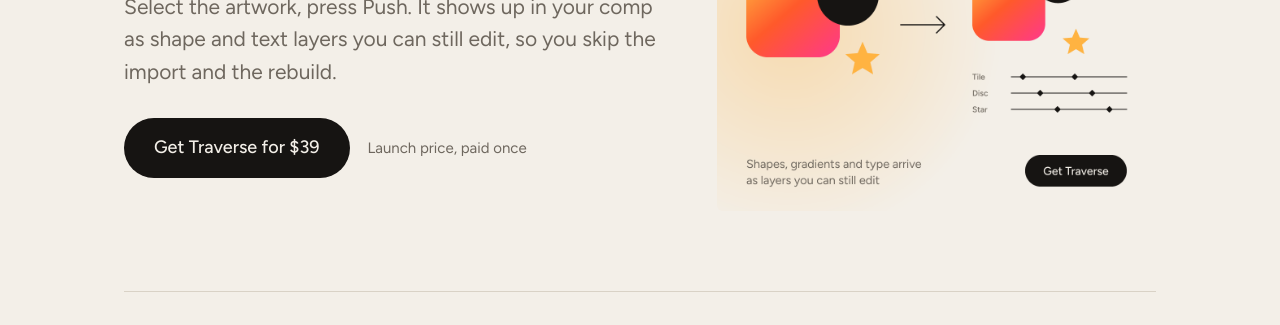
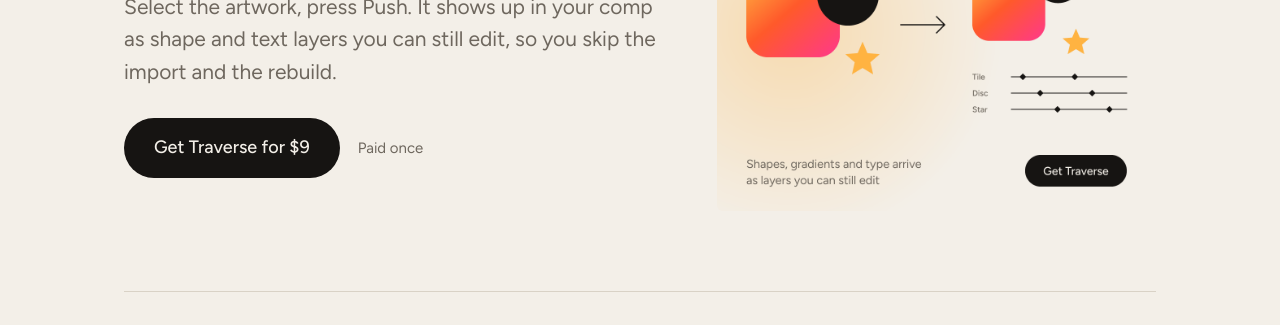
Before and after one commit to traverse-plugin/traverse-plugin.github.io, a plain HTML site: page index.html in a window 1280 px wide. Shown: the part 475-800 px from the top of the page. Drawn offline with Linux system fonts and the light colour scheme.

Commit message:
Traverse 1.1.0

```diff
--- a/index.html
+++ b/index.html
@@ -59,7 +59,7 @@ footer{padding:32px 0 64px;color:var(--mute);font-size:14px;border-top:1px solid
   <div>
     <h1>Illustrator to After Effects in one click</h1>
     <p class="lead">Select the artwork, press Push. It shows up in your comp as shape and text layers you can still edit, so you skip the import and the rebuild.</p>
-    <div class="buy"><a class="btn" href="https://traverseplugin.gumroad.com/l/traverse">Get Traverse for $39</a><small>Launch price, paid once</small></div>
+    <div class="buy"><a class="btn" href="https://traverseplugin.gumroad.com/l/traverse">Get Traverse for $9</a><small>Paid once</small></div>
   </div>
   <img src="img/traverse_A_one_click_4x5.png" alt="Artwork from an Illustrator artboard shown as separate After Effects layers">
 </div>
```
